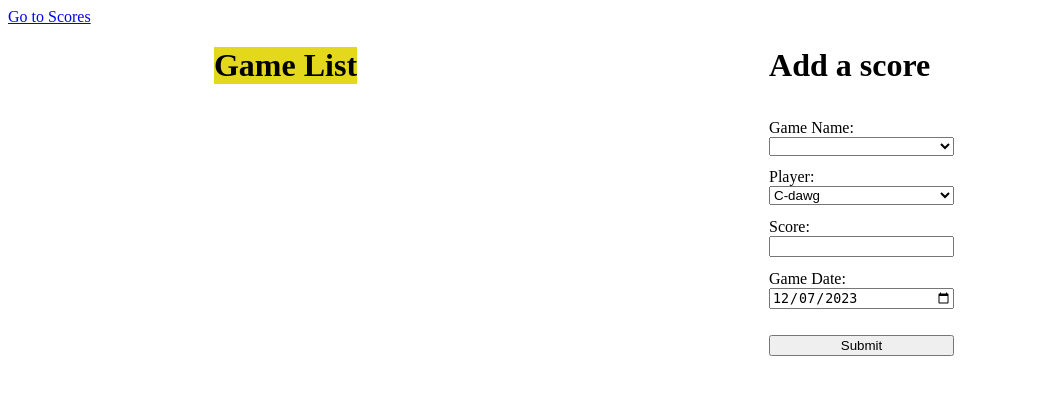
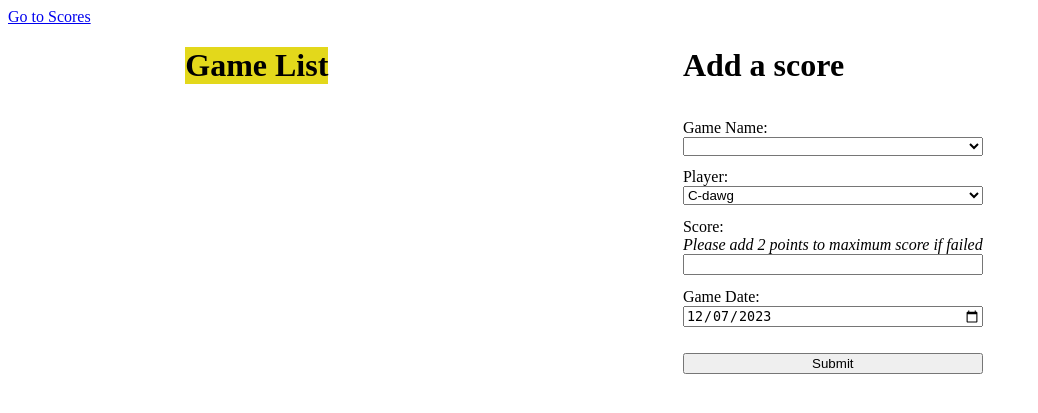
Before and after one commit to jacobl992/game-scores, a PHP site: template templates/gamesList.phtml in a window 1280 px wide. Shown: the top 413 px of the page, without its empty margins (0-1038 px from the left). Run offline with PHP 8.4, Linux system fonts and the light colour scheme; the template is opened without the code that fills it, so the values that code supplies are empty.

Commit message:
added max score instruction

```diff
--- a/public/css/homestyles.css
+++ b/public/css/homestyles.css
@@ -36,3 +36,7 @@ label {
     color: green;
     font-weight: bold;
 }
+
+#max-Score {
+    font-style: italic;
+}
--- a/templates/gamesList.phtml
+++ b/templates/gamesList.phtml
@@ -29,6 +29,7 @@
             </select>
 
             <label for="score">Score:</label>
+            <span id="max-Score">Please add 2 points to maximum score if failed</span>
             <input type="number" id="score" name="score" required>
 
             <label for="gameDate">Game Date:</label>
```
